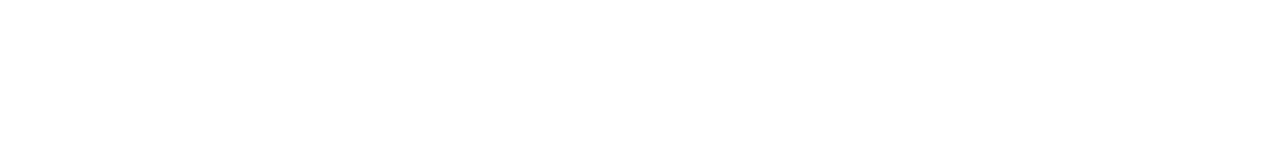
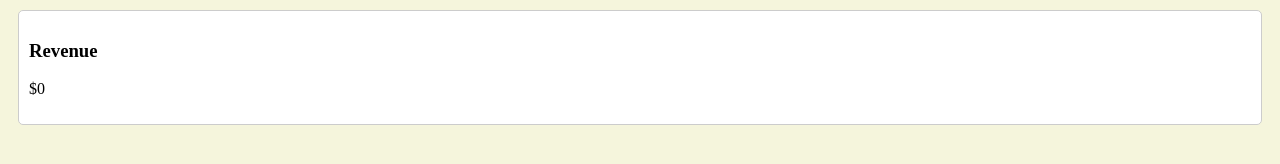
Before and after one commit to danielaj2004/Coding_challenge_12, a plain HTML site: page Index.html in a window 1280 px wide. Drawn offline with Linux system fonts and the light colour scheme.

Commit message:
Task 1 - Created Revenue Metric Card

```diff
--- a/Index.html
+++ b/Index.html
@@ -4,8 +4,35 @@
     <meta charset="UTF-8">
     <meta name="viewport" content="width=device-width, initial-scale=1.0">
     <title>coding challenge 12</title>
+    <style>
+        body {
+            background-color: beige;
+        }
+        .customer-card {
+            border: 1px;
+            border-radius: 5px;
+            background-color: aqua;
+            color: black;
+            padding: 14px 28px;
+            font-size: 16px;
+            cursor: pointer;
+        }
+        .customer-card:hover {
+            background-color: antiquewhite;
+        }
+        .metric-card {
+            border: 1px solid #ccc;
+            border-radius: 5px;
+            padding:  10px;
+            margin: 10px;
+            background-color: white;
+        }
+    </style>
 </head>
 <body>
+</body>
+<!--task 1 business dashboard-->
+<div id="dashboard"></div>
     <script src="cc_12.js"></script>
 </body>
 </html>
--- a/cc_12.js
+++ b/cc_12.js
@@ -0,0 +1,19 @@
+// Task 1 Business Dashboard
+const dashboardId = document.getElementById("dashboard"); // id
+const dashboardQuery = document.querySelector("#dashboard"); // querySelector
+
+// inputting div element
+const revenueCard = document.createElement("div"); // div element
+
+// setting attributes
+revenueCard.setAttribute("class", "metric-card"); // class atr
+revenueCard.setAttribute("id", "revenue-card"); // id atr
+
+// popluating the card
+revenueCard.innerHTML = `
+    <h3>Revenue</h3>
+    <p>$0</p>
+  `;
+
+// append new card
+dashboardId.appendChild(revenueCard);
```
